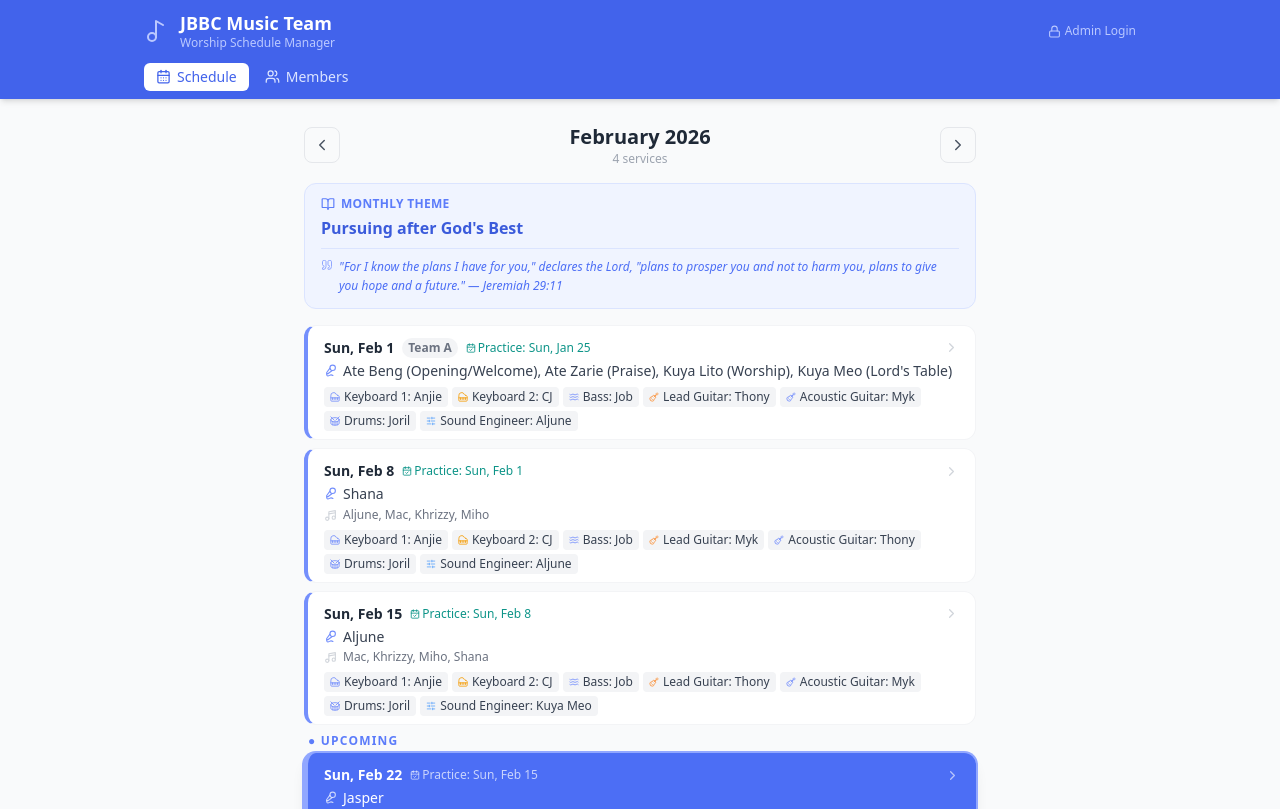
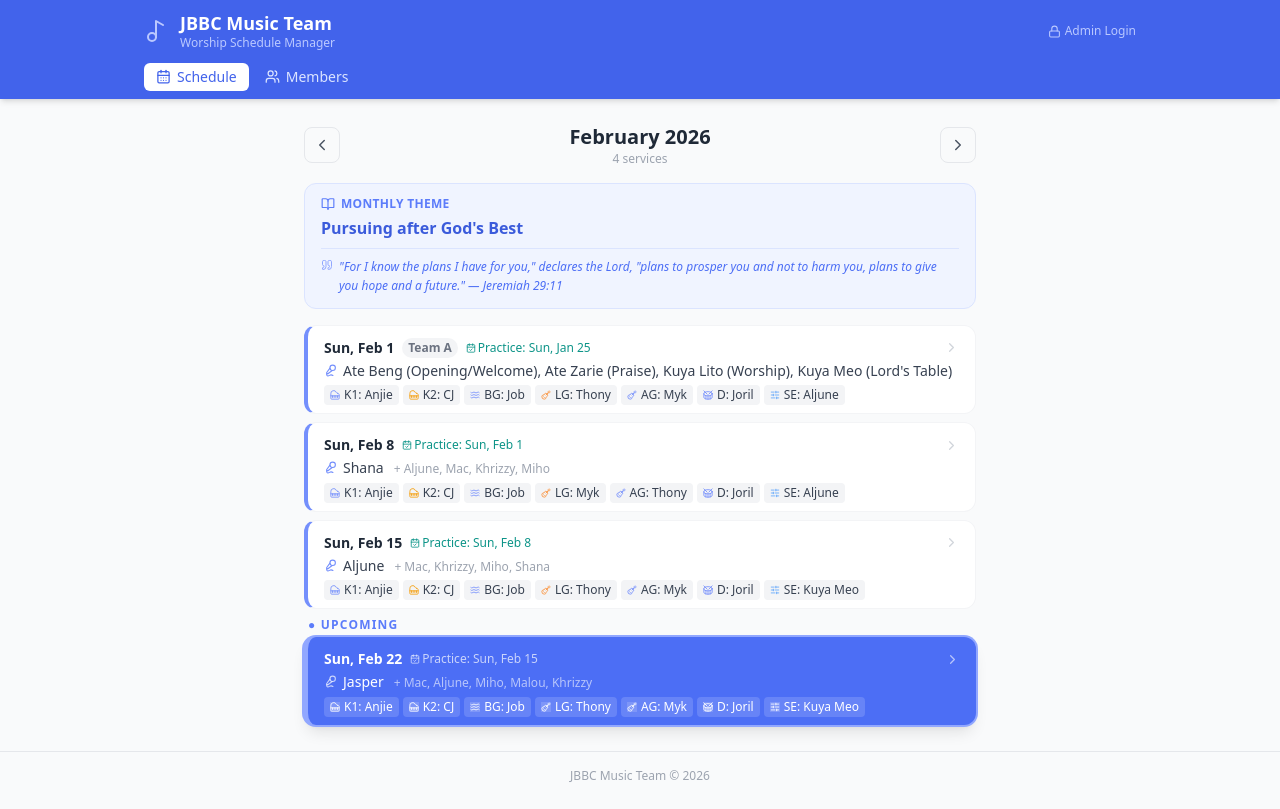
Before and after one commit to mlparaiso/jbbc, a React (Vite) app: page / in a window 1280 px wide. Shown: the top 809 px of the page. Built offline with nearby package versions, Linux system fonts and the light colour scheme.

Commit message:
Backup inline with WL, instrument initials in single row

```diff
--- a/src/pages/SchedulePage.jsx
+++ b/src/pages/SchedulePage.jsx
@@ -217,31 +217,28 @@ export default function SchedulePage() {
                     <ChevronRight size={15} className={isUpcoming ? 'text-white/60' : 'text-gray-300'} />
                   </div>
 
-                  {/* WL row */}
+                  {/* WL + Backups on same row */}
                   <div className="flex items-start gap-1.5 px-4 pb-1">
                     <Mic2 size={13} className={`flex-shrink-0 mt-0.5 ${isUpcoming ? 'text-white/70' : 'text-primary-400'}`} />
                     <span className={`text-sm font-medium leading-tight ${isUpcoming ? 'text-white' : 'text-gray-700'}`}>
                       {wlNames || 'TBA'}
                     </span>
+                    {backupNames && (
+                      <span className={`text-xs leading-tight mt-0.5 ml-1 ${isUpcoming ? 'text-white/60' : 'text-gray-400'}`}>
+                        + {backupNames}
+                      </span>
+                    )}
                   </div>
 
-                  {/* Backups row */}
-                  {backupNames && (
-                    <div className="flex items-start gap-1.5 px-4 pb-1">
-                      <Music4 size={13} className={`flex-shrink-0 mt-0.5 ${isUpcoming ? 'text-white/50' : 'text-gray-300'}`} />
-                      <span className={`text-xs leading-tight ${isUpcoming ? 'text-white/80' : 'text-gray-500'}`}>{backupNames}</span>
-                    </div>
-                  )}
-
-                  {/* Instruments row */}
-                  <div className={`flex flex-wrap gap-1 px-4 pb-2 pt-1 ${isUpcoming ? '[&_span]:bg-white/15 [&_span]:text-white' : ''}`}>
-                    {k1 && <InstrumentPill icon={<Piano size={10} />} name={`Keyboard 1: ${k1}`} iconClass={isUpcoming ? 'text-white/70' : 'text-primary-400'} />}
-                    {k2 && <InstrumentPill icon={<Piano size={10} />} name={`Keyboard 2: ${k2}`} iconClass={isUpcoming ? 'text-white/70' : 'text-amber-500'} />}
-                    {bass && <InstrumentPill icon={<Waves size={10} />} name={`Bass: ${bass}`} iconClass={isUpcoming ? 'text-white/70' : 'text-primary-400'} />}
-                    {lg && <InstrumentPill icon={<Guitar size={10} />} name={`Lead Guitar: ${lg}`} iconClass={isUpcoming ? 'text-white/70' : 'text-orange-400'} />}
-                    {ag && <InstrumentPill icon={<Guitar size={10} />} name={`Acoustic Guitar: ${ag}`} iconClass={isUpcoming ? 'text-white/70' : 'text-primary-400'} />}
-                    {drums && <InstrumentPill icon={<Drum size={10} />} name={`Drums: ${drums}`} iconClass={isUpcoming ? 'text-white/70' : 'text-primary-400'} />}
-                    {se && <InstrumentPill icon={<SlidersHorizontal size={10} />} name={`Sound Engineer: ${se.name}`} iconClass={isUpcoming ? 'text-white/70' : 'text-blue-400'} />}
+                  {/* Instruments — initials only, single row */}
+                  <div className={`flex flex-wrap gap-1 px-4 pb-2 pt-0.5 ${isUpcoming ? '[&_span]:bg-white/15 [&_span]:text-white' : ''}`}>
+                    {k1 && <InstrumentPill icon={<Piano size={10} />} name={`K1: ${k1}`} iconClass={isUpcoming ? 'text-white/70' : 'text-primary-400'} />}
+                    {k2 && <InstrumentPill icon={<Piano size={10} />} name={`K2: ${k2}`} iconClass={isUpcoming ? 'text-white/70' : 'text-amber-500'} />}
+                    {bass && <InstrumentPill icon={<Waves size={10} />} name={`BG: ${bass}`} iconClass={isUpcoming ? 'text-white/70' : 'text-primary-400'} />}
+                    {lg && <InstrumentPill icon={<Guitar size={10} />} name={`LG: ${lg}`} iconClass={isUpcoming ? 'text-white/70' : 'text-orange-400'} />}
+                    {ag && <InstrumentPill icon={<Guitar size={10} />} name={`AG: ${ag}`} iconClass={isUpcoming ? 'text-white/70' : 'text-primary-400'} />}
+                    {drums && <InstrumentPill icon={<Drum size={10} />} name={`D: ${drums}`} iconClass={isUpcoming ? 'text-white/70' : 'text-primary-400'} />}
+                    {se && <InstrumentPill icon={<SlidersHorizontal size={10} />} name={`SE: ${se.name}`} iconClass={isUpcoming ? 'text-white/70' : 'text-blue-400'} />}
                   </div>
 
                 </div>
```
